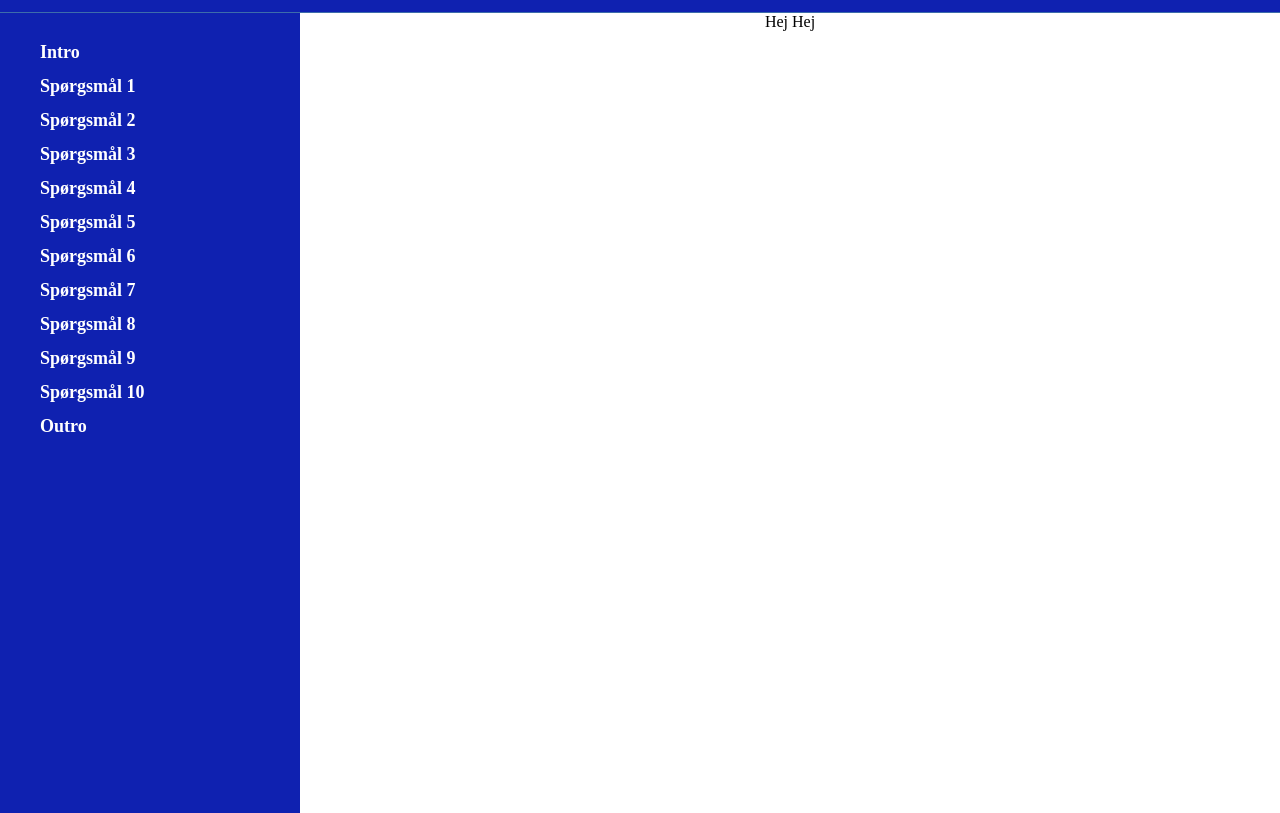
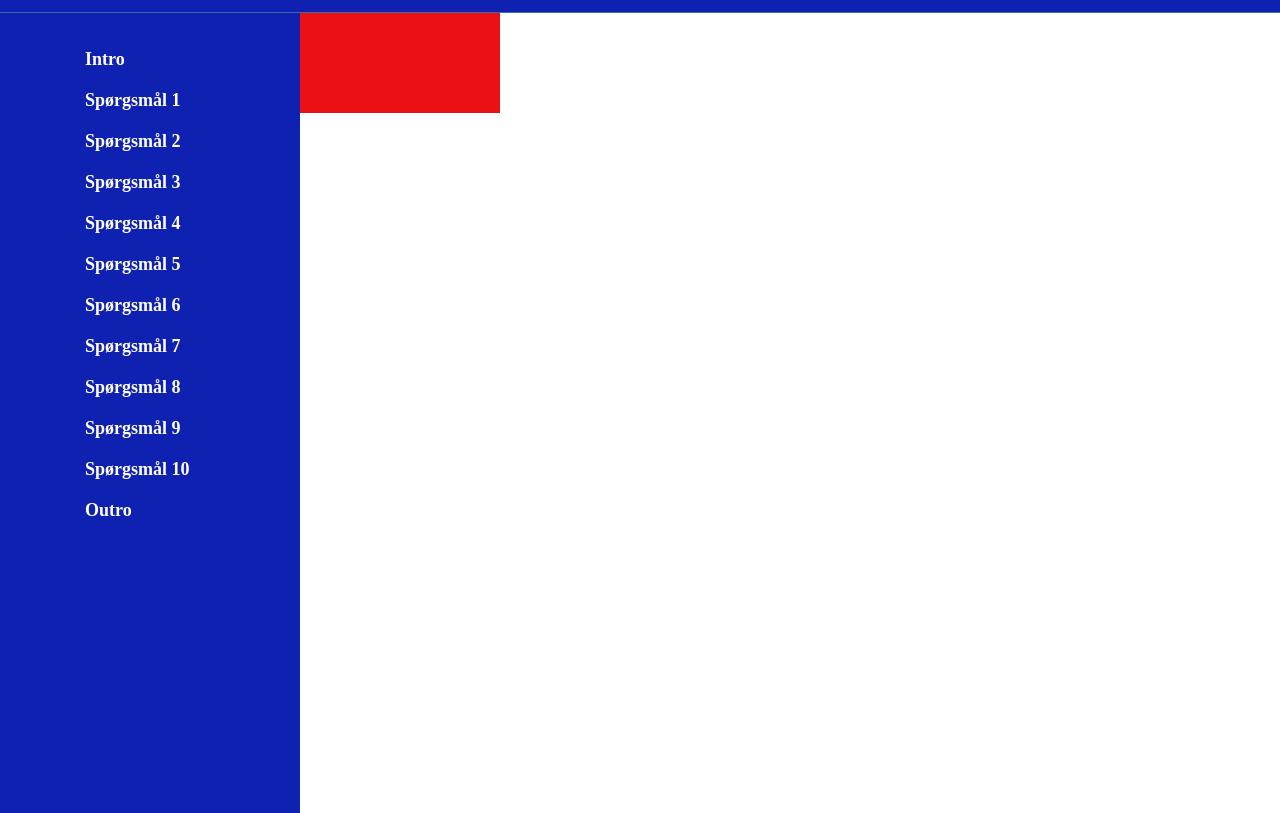
Before and after one commit to 2semc2/Antikmuseet_01, a plain HTML site: page index.html in a window 1280 px wide. Shown: the part 118-931 px from the top of the page. Drawn offline with Linux system fonts and the light colour scheme.

Commit message:
Version 4.0
Mere Flexbox

```diff
--- a/index.html
+++ b/index.html
@@ -38,11 +38,18 @@
 	</div>
 
 	<div class="storboks">
-		<p1>Hej Hej</p1>
+
+	<div class="a-boks">
 
 	</div>
-</div>
 
+
+	<div class="a-boks">
+
+    </div>
+
+    </div>
+	</div>
 
 
 </body>
--- a/styles.css
+++ b/styles.css
@@ -1,7 +1,7 @@
 @charset "utf-8";
 
 
-/* Html og body site */
+/* Html og body site og 2 flexbox containere*/
 
 html,body {
 	height: 100%;
@@ -70,7 +70,7 @@ html,body {
 
 .menuitem {
 	max-width: 250px;
-	padding-top: 13px;
+	padding-top: 20px;
 	list-style-type: none;
 	font-size: large;
 	font-weight: bold;
@@ -78,14 +78,29 @@ html,body {
 	-webkit-box-sizing: border-box;
 	-moz-box-sizing: border-box;
 	box-sizing: border-box;
+	padding-left: 45px;
 }
 
 /* Alt Content som ikke er navbarene. Altså Ændrings boksene. */
 
 .storboks {
-	display:flex;
+	display: flex;
+	flex-direction: row;
 	order: 2;
-	flex-grow: 1;
-	justify-content: center;
+	flex-grow: 2;
 
+		}
+
+.a-boks {
+	order: 1;
+	height: 100px;
+	width: 100px;
+	background-color: #EB1014;
 }
+
+.b-boks {
+	order: 2;
+	width: 100px;
+	height: 100px;
+	background-color: #154FD5;
+}
```
